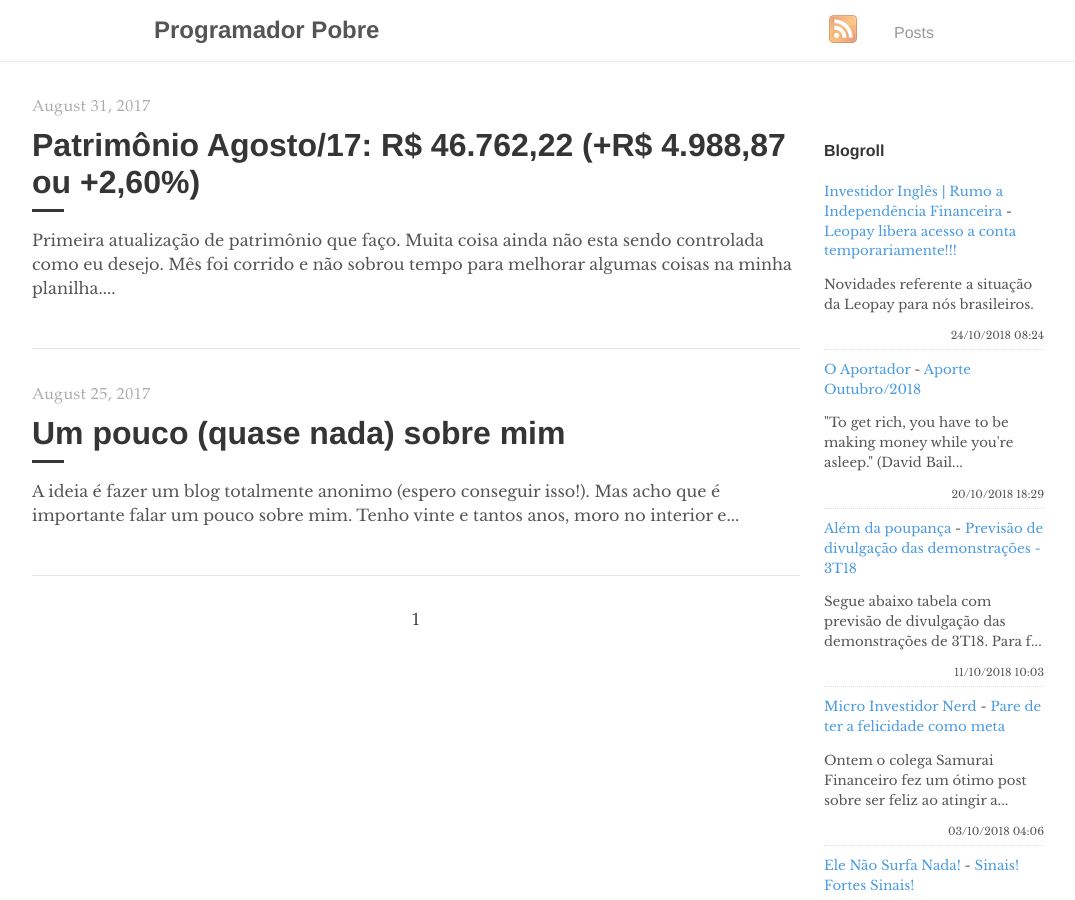
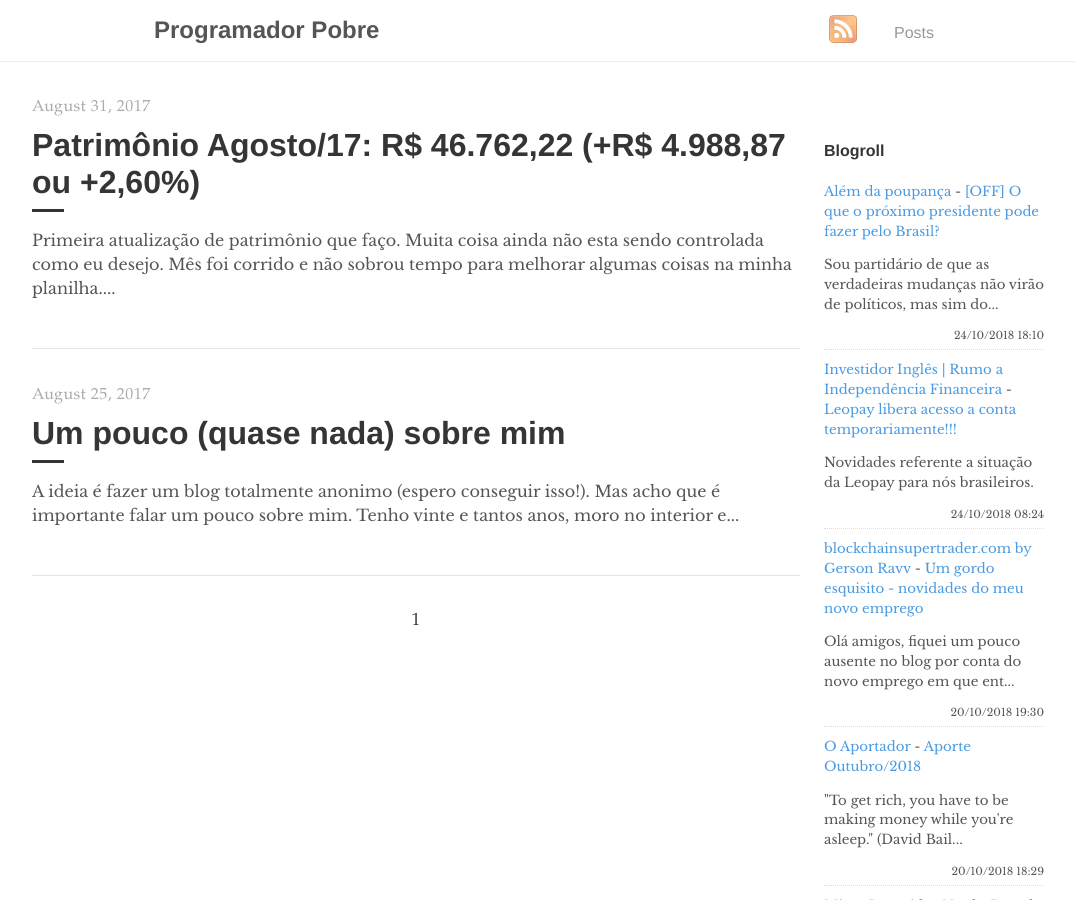
Before and after one commit to programadorpobre/programadorpobre.github.io, a Jekyll site: the page built from index.html, in a window 1280 px wide and 900 px high. Shown: the whole window, without its empty margins (96-1171 px from the left). Built offline with Jekyll 4.4.1, drawn with Linux system fonts in a browser that asks for light colours; the list of posts is cut into pages by our own code; comment, search, counter and statistics services are not loaded.

Commit message:
[ci skip] travis #446

```diff
--- a/_includes/feed-entries.html
+++ b/_includes/feed-entries.html
@@ -1,17 +1,22 @@
+<div class="feed-entry">
+    <a class="feed-entry-site-name" href="https://alemdapoupanca.blogspot.com/">Além da poupança</a> - <a class="feed-entry-title" href="https://alemdapoupanca.blogspot.com/2018/10/off-o-que-o-proximo-presidente-pode.html">[OFF] O que o próximo presidente pode fazer pelo Brasil?</a>
+    <p class="feed-entry-summary">Sou partidário de que as verdadeiras mudanças não virão de políticos, mas sim do...</p>
+    <time datetime="2018-10-24T18:10:00.002-03:00">24/10/2018 18:10</time>
+</div>
 <div class="feed-entry">
     <a class="feed-entry-site-name" href="https://www.investidoringles.com/">Investidor Inglês | Rumo a Independência Financeira</a> - <a class="feed-entry-title" href="https://www.investidoringles.com/2018/10/leopay-libera-conta-temporariamente.html">Leopay libera acesso a conta temporariamente!!!</a>
     <p class="feed-entry-summary">Novidades referente a situação da Leopay para nós brasileiros.</p>
     <time datetime="2018-10-24T08:24:00.001-03:00">24/10/2018 08:24</time>
 </div>
 <div class="feed-entry">
+    <a class="feed-entry-site-name" href="http://www.blockchainsupertrader.com/">blockchainsupertrader.com by Gerson Ravv</a> - <a class="feed-entry-title" href="http://www.blockchainsupertrader.com/2018/10/um-gordo-esquisito-novidades-do-meu.html">Um gordo esquisito - novidades do meu novo emprego</a>
+    <p class="feed-entry-summary">Olá amigos, fiquei um pouco ausente no blog por conta do novo emprego em que ent...</p>
+    <time datetime="2018-10-20T19:30:00.001-03:00">20/10/2018 19:30</time>
+</div>
+<div class="feed-entry">
     <a class="feed-entry-site-name" href="https://oaportadorfinanceiro.blogspot.com/">O Aportador</a> - <a class="feed-entry-title" href="https://oaportadorfinanceiro.blogspot.com/2018/10/aporte-outubro2018.html">Aporte Outubro/2018</a>
     <p class="feed-entry-summary">"To get rich, you have to be making money while you're asleep."&nbsp;(David Bail...</p>
     <time datetime="2018-10-20T18:29:00.000-03:00">20/10/2018 18:29</time>
-</div>
-<div class="feed-entry">
-    <a class="feed-entry-site-name" href="https://alemdapoupanca.blogspot.com/">Além da poupança</a> - <a class="feed-entry-title" href="https://alemdapoupanca.blogspot.com/2018/10/previsao-de-divulgacao-das.html">Previsão de divulgação das demonstrações - 3T18</a>
-    <p class="feed-entry-summary">Segue abaixo tabela com previsão de divulgação das demonstrações de 3T18. Para f...</p>
-    <time datetime="2018-10-11T10:03:00.000-03:00">11/10/2018 10:03</time>
 </div>
 <div class="feed-entry">
     <a class="feed-entry-site-name" href="https://microinvestidornerd.blogspot.com/">Micro Investidor Nerd</a> - <a class="feed-entry-title" href="https://microinvestidornerd.blogspot.com/2018/10/pare-de-ter-felicidade-como-meta.html">Pare de ter a felicidade como meta</a>
```
